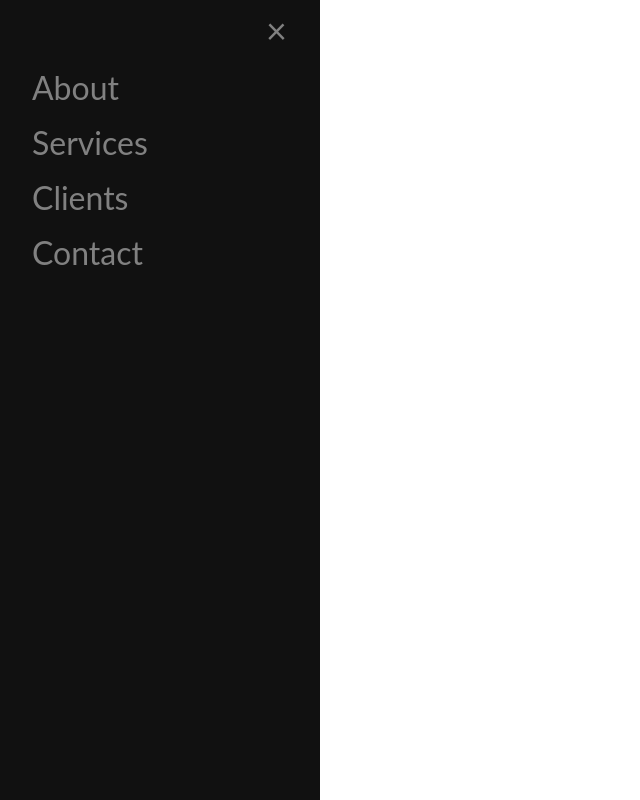
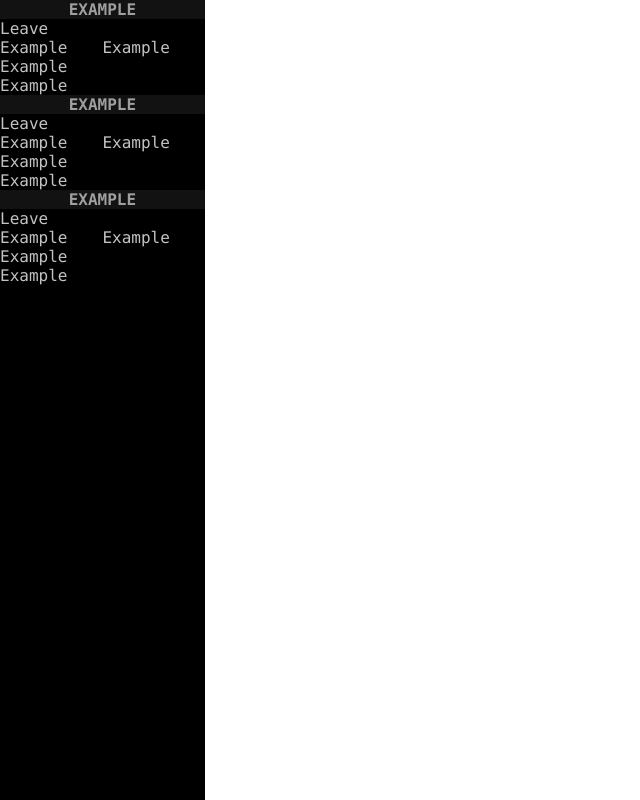
Before and after one commit to DROP-TABLE-taskforces/scp-graph, a plain HTML site: page graph/index.html in a window 1280 px wide. Shown: the whole page, without its empty margins (0-640 px from the left). Drawn offline with nearby package versions, Linux system fonts and the light colour scheme.

Commit message:
some css

```diff
--- a/graph/index.html
+++ b/graph/index.html
@@ -7,8 +7,8 @@
     <script src="//unpkg.com/force-graph"></script>
     <!--<script src="../../dist/force-graph.js"></script>-->
     <style>
-        body {
-            font-family: "Lato", sans-serif;
+        body{
+            font-family: "Lucida Console", "Courier New", monospace;
         }
 
         .sidenav {
@@ -18,37 +18,49 @@
             z-index: 1;
             top: 0;
             left: 0;
-            background-color: #111;
+            background-color: black;
             overflow-x: hidden;
             transition: 0.5s;
-            padding-top: 60px;
         }
 
         .sidenav a {
-            padding: 8px 8px 8px 32px;
-            text-decoration: none;
-            font-size: 4vmin;
-            color: #818181;
-            display: block;
+            font-size: 16px;
             transition: 0.3s;
         }
 
-        .sidenav a:hover {
-            color: #f1f1f1;
+        .flex-col {
+            display: flex;
+            flex-direction: column;
         }
 
-        .sidenav .closebtn {
-            position: absolute;
-            top: 0;
-            right: 25px;
-            font-size: 36px;
-            margin-left: 50px;
+        .flex-col > div {
+            width: 100%;
         }
 
-        @media screen and (max-height: 450px) {
-            .sidenav {padding-top: 15px;}
-            .sidenav a {font-size: 18px;}
+        #stil1{
+            background-color: #121212;
+            text-align: center;
+            color: #9F9F9F;
         }
+        #stil2{
+            background-color: black;
+            text-align: left;
+            color: #C3C3C3;
+        }
+        #stil2:hover {
+            background: #495AD3;
+        }
+
+        .flex-row {
+            display: flex;
+            flex-direction: row;
+        }
+
+        .flex-row > div {
+            flex: 1 1 0;
+            width: 0;
+        }
+
     </style>
 </head>
 
@@ -57,14 +69,56 @@
 <span style="font-size: 4vmin;cursor:pointer;position: absolute;left: 10px;right: 0;" onclick="openNav()">&#9776;</span>
 
 <div id="mySidenav" class="sidenav">
-    <a href="javascript:void(0)" class="closebtn" onclick="closeNav()">&times;</a>
-    <a href="#">About</a>
-    <a href="#">Services</a>
-    <a href="#">Clients</a>
-    <a href="#">Contact</a>
+    <div class="flex-col" id="stil1">
+        <div><a style="font-weight: bold">EXAMPLE</a>
+            <div class="flex-container" id="stil2">
+                <a class="closebtn" onclick="closeNav()" style="cursor:pointer;">Leave</a>
+            </div>
+            <div class="flex-row">
+                <div id="stil2">Example</div>
+                <div id="stil2">Example</div>
+            </div>
+            <div class="flex-container" id="stil2">
+                <div>Example</div>
+            </div>
+            <div class="flex-container" id="stil2">
+                <div>Example</div>
+            </div>
+        </div>
+        <div><a style="font-weight: bold">EXAMPLE</a>
+            <div class="flex-container" id="stil2">
+                <a class="closebtn" onclick="closeNav()" style="cursor:pointer;">Leave</a>
+            </div>
+            <div class="flex-row">
+                <div id="stil2">Example</div>
+                <div id="stil2">Example</div>
+            </div>
+            <div class="flex-container" id="stil2">
+                <div>Example</div>
+            </div>
+            <div class="flex-container" id="stil2">
+                <div>Example</div>
+            </div>
+        </div>
+        <div><a style="font-weight: bold">EXAMPLE</a>
+            <div class="flex-container" id="stil2">
+                <a class="closebtn" onclick="closeNav()" style="cursor:pointer;">Leave</a>
+            </div>
+            <div class="flex-row">
+                <div id="stil2">Example</div>
+                <div id="stil2">Example</div>
+            </div>
+            <div class="flex-container" id="stil2">
+                <div>Example</div>
+            </div>
+            <div class="flex-container" id="stil2">
+                <div>Example</div>
+            </div>
+        </div>
+    </div>
 </div>
 
-<div id="graph"></div>
+<div id="graph" ></div>
 
 <script>
     document.getElementById("graph").addEventListener("click", function (e) {
@@ -78,15 +132,11 @@
     });
 
     function openNav() {
-        document.getElementById("mySidenav").style.width = "25%";
-        let graph = document.getElementById("graph").style.left = "25%";
-        graph.style.width = "75%";
+        document.getElementById("mySidenav").style.width = "16%";
     }
 
     function closeNav() {
         document.getElementById("mySidenav").style.width = "0";
-        let graph = document.getElementById("graph").style.left = "0%";
-        graph.style.width = "100%";
     }
 </script>
 
```
